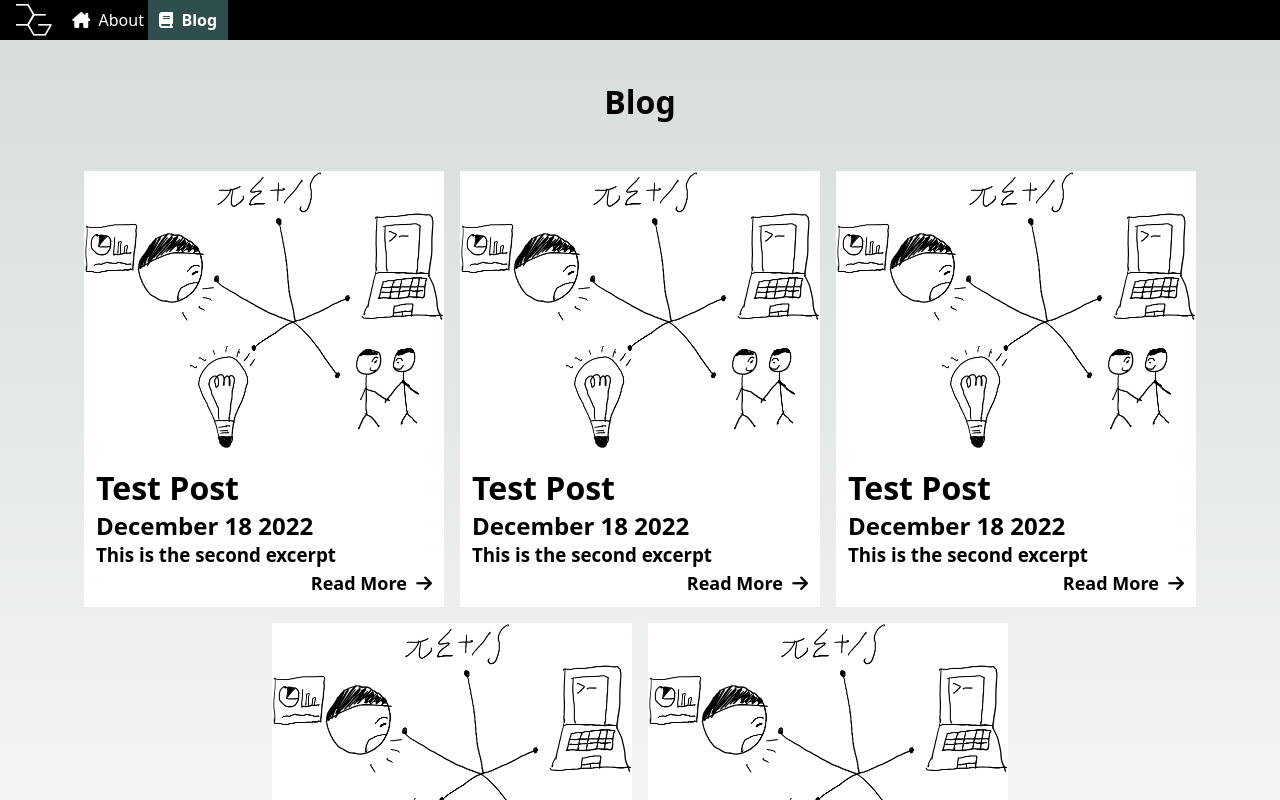
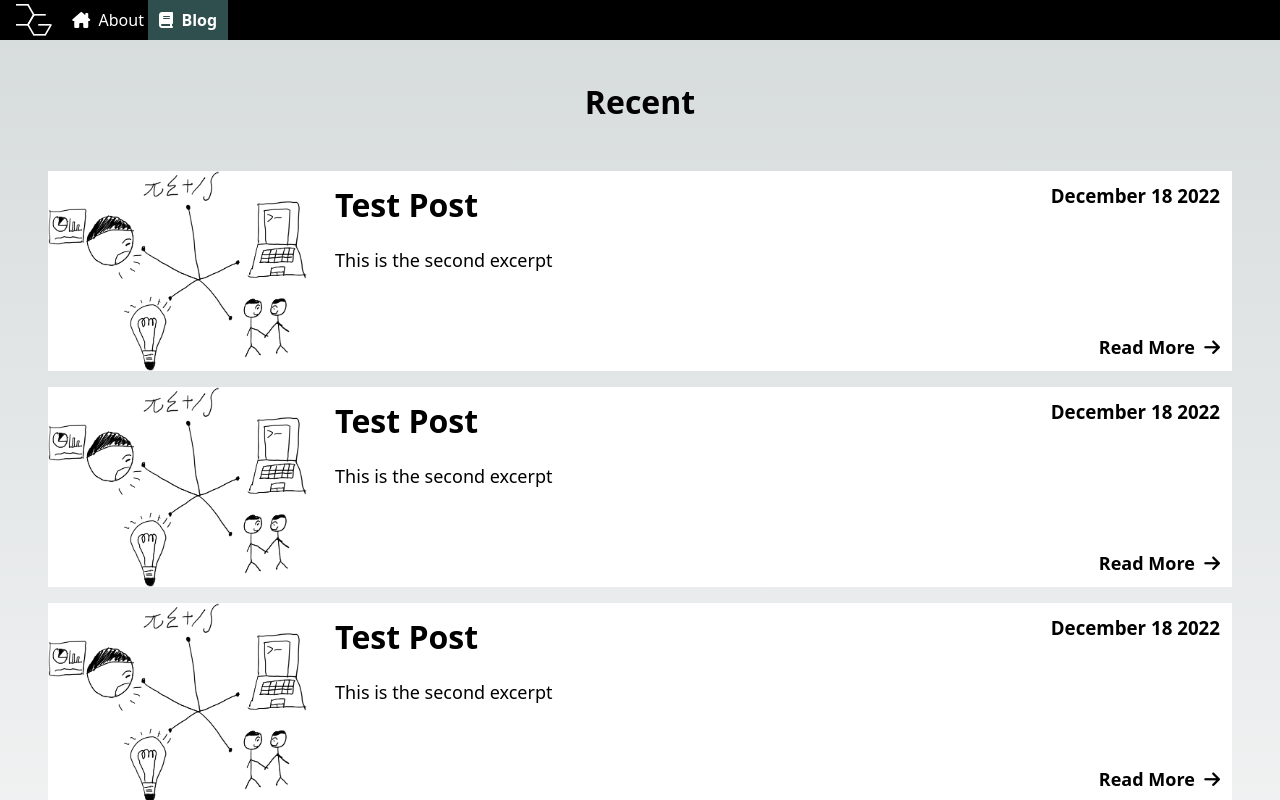
Before and after one commit to charlesgohck/portfolioblogv2, a Next.js app: page /blog in a window 1280 px wide. Shown: the top 800 px of the page. Built offline with nearby package versions, Linux system fonts and the light colour scheme.

Commit message:
[UI][BLOG] Blog element link update to column based list

```diff
--- a/components/PostLinkElement.tsx
+++ b/components/PostLinkElement.tsx
@@ -10,14 +10,21 @@ interface PostLinkElementProps {
 
 export default function (props: PostLinkElementProps) {
     return <div className="blogpostlinkelementcontainer">
-        <Link href={`/blog/${props.slug}`}>
-            <img src={props.imagePath} alt={`${props.title} Post Image`} style={{ width: "100%" }} />
-            <div style={{ padding: "1.5vh" }}>
-                <h1>{props.title}</h1>
-                <h2>{props.date}</h2>
-                <h3>{props.excerpt}</h3>
-                <div style={{ marginTop: "0.5vh", display: "flex", justifyContent: "flex-end" }}>
-                    <p><strong>Read More</strong>&nbsp;&nbsp;<i className="fa solid fa-arrow-right" /></p>
+        <Link href={`/blog/${props.slug}`} style={{ height: "100%" }}>
+            <div style={{ display: "flex", justifyContent: "flex-start", height: "100%" }}>
+                <img src={props.imagePath} alt={`${props.title} Post Image`} style={{ height: "100%", paddingRight: "2vh" }} />
+                <div style={{ padding: "1.5vh", display: "flex", flexDirection: "column", justifyContent: "space-between", width: "100%" }}>
+                    <div>
+                        <div style={{ display: "flex", justifyContent: 'space-between' }}>
+                            <h1>{props.title}</h1>
+                            <h3>{props.date}</h3>
+                        </div>
+                        <br/>
+                        <p>{props.excerpt}</p>
+                    </div>
+                    <div style={{ marginTop: "0.5vh", display: "flex", justifyContent: "flex-end" }}>
+                        <p><strong>Read More</strong>&nbsp;&nbsp;<i className="fa solid fa-arrow-right" /></p>
+                    </div>
                 </div>
             </div>
         </Link>
--- a/pages/blog.tsx
+++ b/pages/blog.tsx
@@ -22,7 +22,7 @@ export default function Blog({ posts }: InferGetStaticPropsType<typeof getStatic
             </Head>
             <main>
                 <FadeInSection>
-                    <h1 style={{ textAlign: "center", paddingTop: "5vh" }}>Blog</h1>
+                    <h1 style={{ textAlign: "center", paddingTop: "5vh" }}>Recent</h1>
                     <div className="sectionelement">
                         <div className="blogpostlist">
                             { posts.map(
--- a/styles/kangui.css
+++ b/styles/kangui.css
@@ -76,8 +76,8 @@
     margin: 1vh;
     overflow-wrap: break-word;
     background-color: white;
-    min-width: 20%;
-    max-width: 30%;
+    height: 25vh;
+    width: 100%
 }
 
 .blogpostlinkelementcontainer:hover {
@@ -86,8 +86,7 @@
     background-color: white;
     box-shadow: 0.5vh 0.75vh 0.5vh rgb(0 0 0 / 20%), 0.5vh 0.75vh 0.5vh rgb(0 0 0 / 20%);
     transition-duration: 0.5s;
-    min-width: 20%;
-    max-width: 30%;
+    height: 25vh
 }
 
 .blogpostlist {
```
